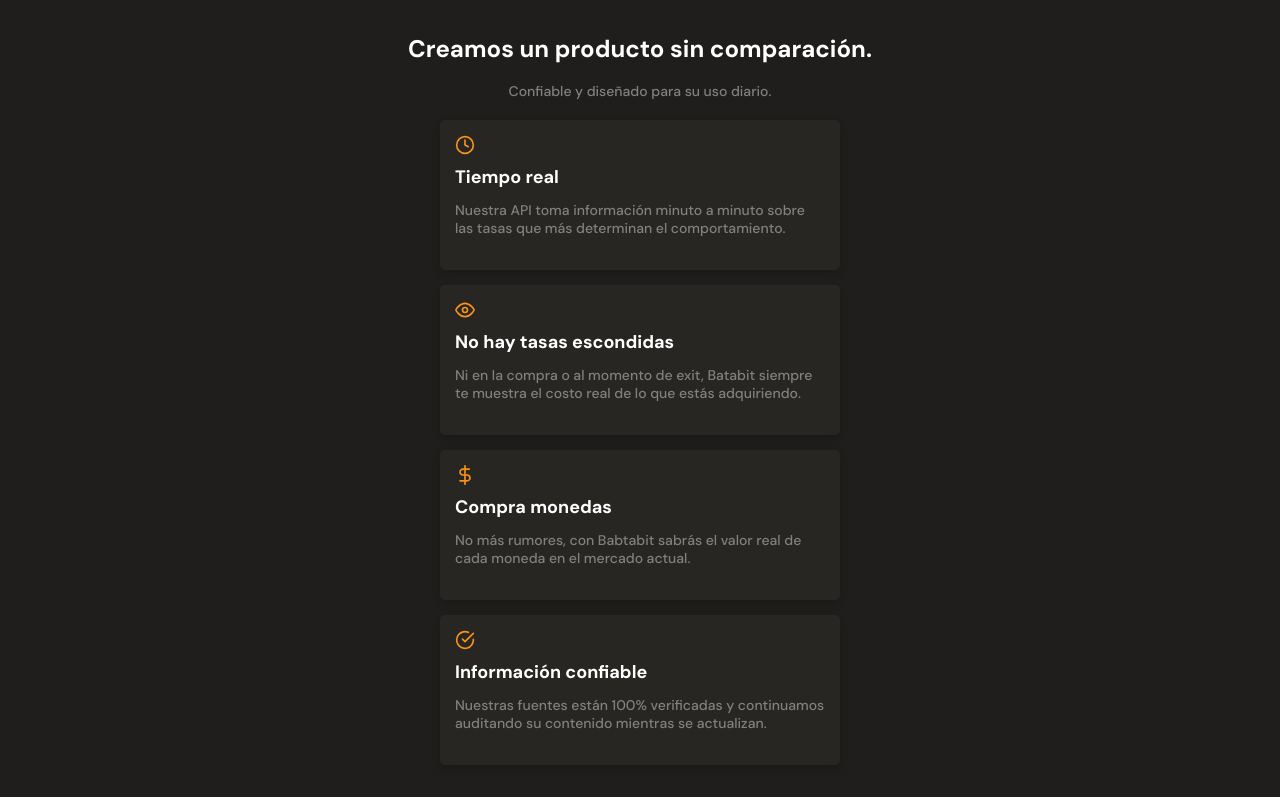
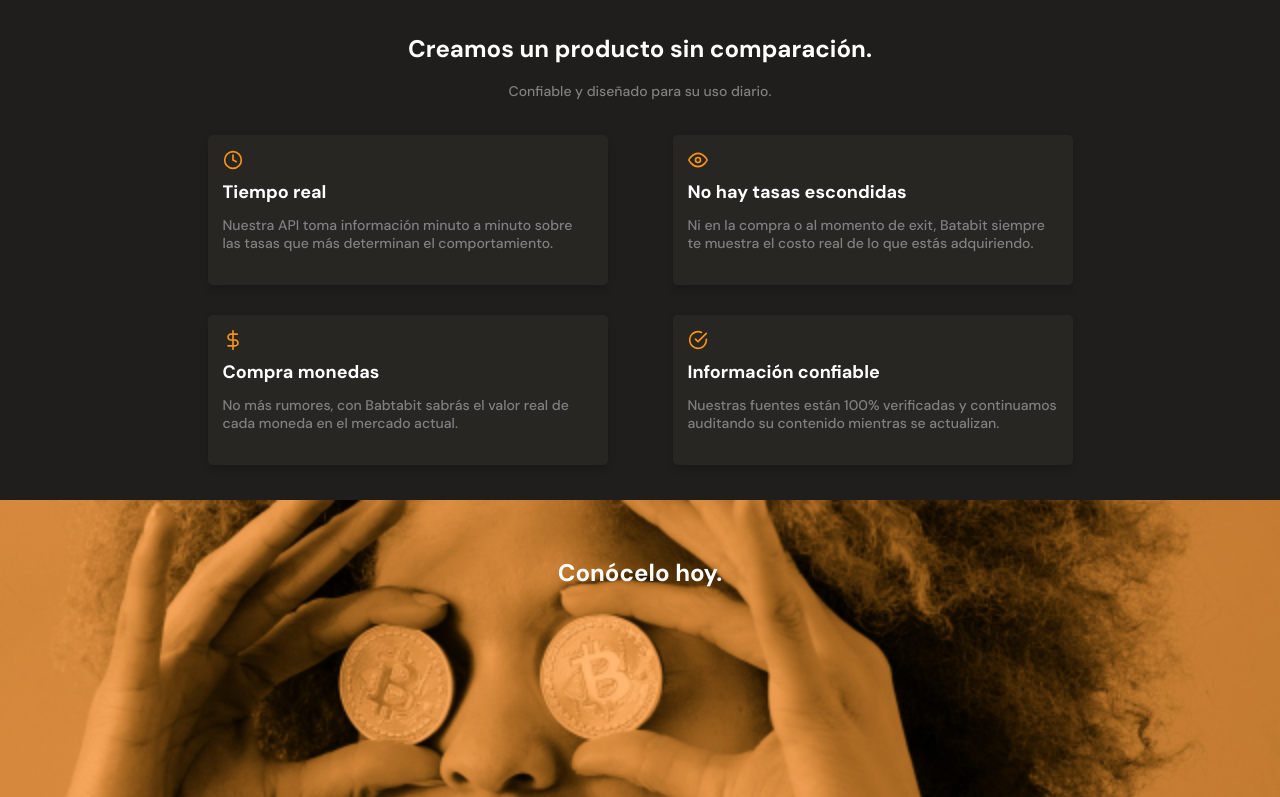
Before and after one commit to SepulvedaLuis/Mobile-First, a plain HTML site: page index.html in a window 1280 px wide. Shown: the part 1200-1997 px from the top of the page. Drawn offline with Linux system fonts and the light colour scheme.

Commit message:
Agregamos el link del media queries

```diff
--- a/index.html
+++ b/index.html
@@ -12,6 +12,7 @@
     <link href="https://fonts.googleapis.com/css2?family=DM+Sans:wght@400;500;700&family=Inter:wght@300;500&display=swap" rel="stylesheet">
 
     <link rel="stylesheet" href="./styles.css">
+    <link rel="stylesheet" href="./css/table.css" media="(min-width: 930px)">
 </head>
 <body>
     <header>
@@ -111,8 +112,6 @@
                         Nuestra API toma información minuto a minuto sobre las tasas que más determinan el comportamiento.
                     </p>
                 </article>
-            </section>
-            <section class="product-cards--container">
                 <article class="product-detail--card">
                     <span class="eyes"></span>
                     <p class="product--card-title">No hay tasas escondidas</p>
@@ -120,8 +119,6 @@
                         Ni en la compra o al momento de exit, Batabit siempre te muestra el costo real de lo que estás adquiriendo.
                     </p>
                 </article>
-            </section>
-            <section class="product-cards--container">
                 <article class="product-detail--card">
                     <span class="coins"></span>
                     <p class="product--card-title">Compra monedas</p>
@@ -129,8 +126,6 @@
                         No más rumores, con Babtabit sabrás el valor real de cada moneda en el mercado actual.
                     </p>
                 </article>
-            </section>
-            <section class="product-cards--container">
                 <article class="product-detail--card">
                     <span class="infor"></span>
                     <p class="product--card-title">Información confiable</p>
@@ -139,7 +134,6 @@
                     </p>
                 </article>
             </section>
-
         </section>
 
         <section class="bitcoin-img-container">
```
